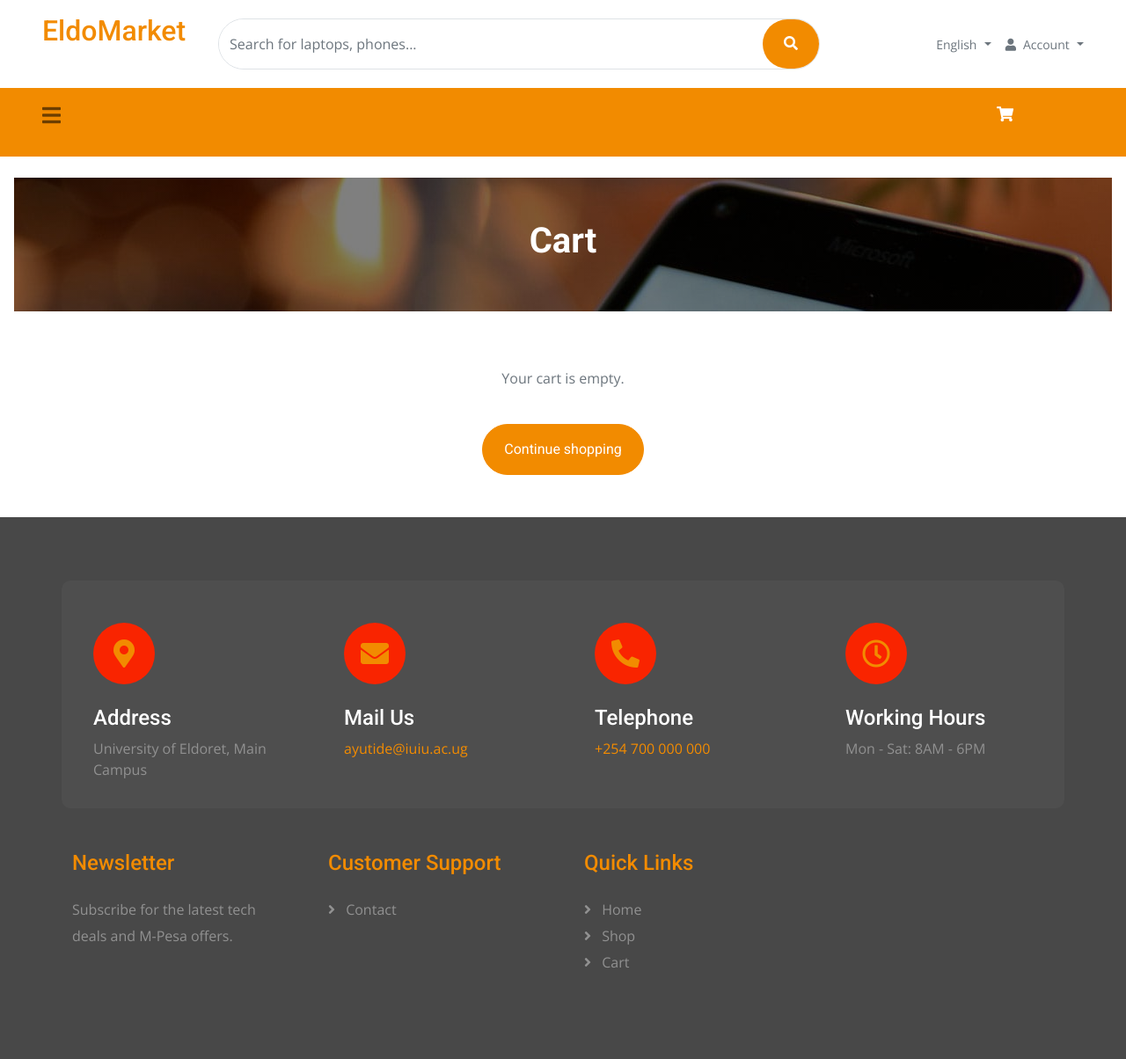
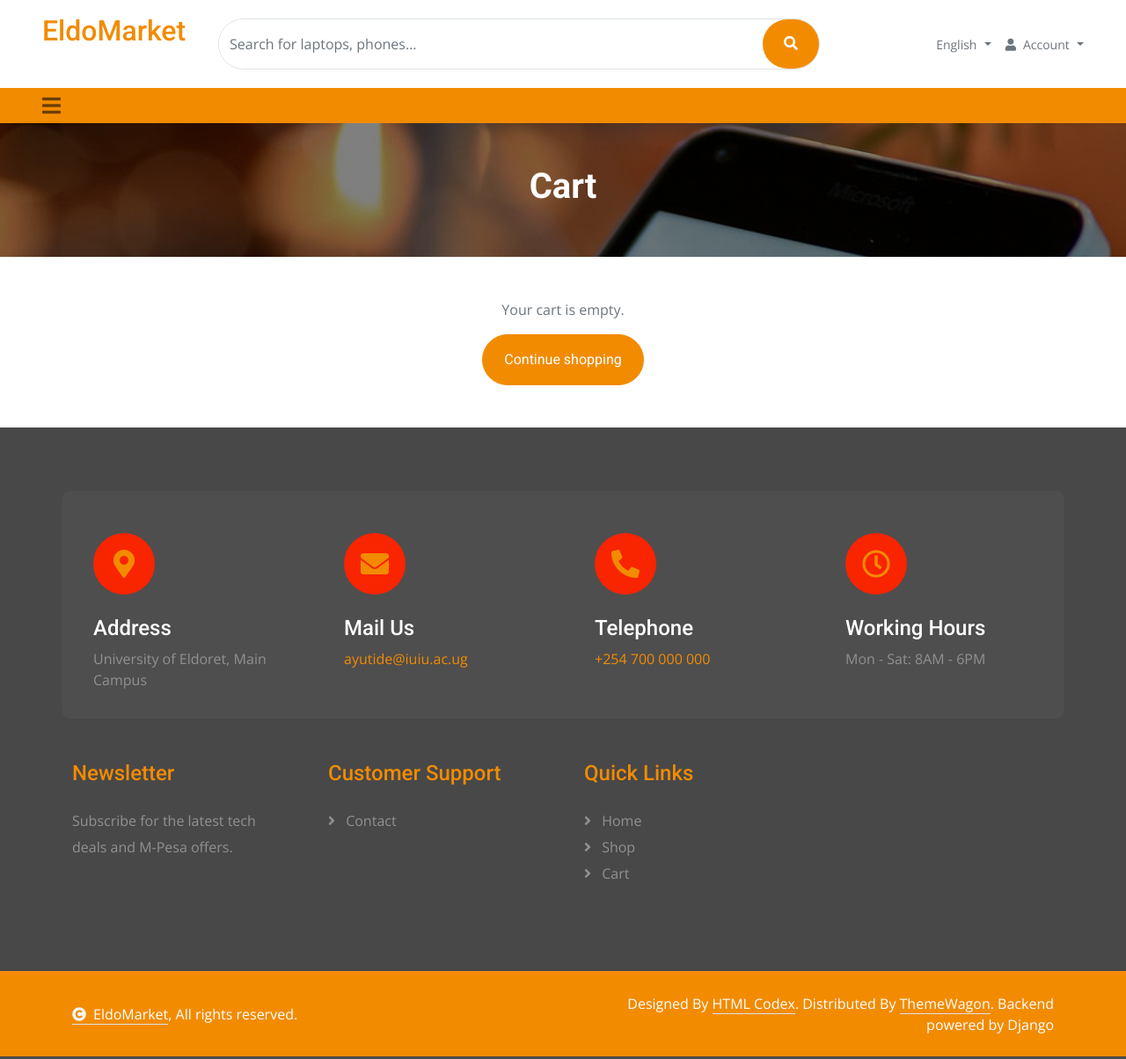
Before and after one commit to lawrenzo-pro/ecommerce_store, a Django app: page /cart/ in a window 1280 px wide. Shown: the top 1204 px of the page at 88% size. Run offline with Django 5.2, Linux system fonts and the light colour scheme; some libraries are stand-ins or nearby versions.

Commit message:
Refactor navbar layout in base.html and simplify cart link structure; update tests for stricter validation of layout elements.

```diff
--- a/templates/store/base.html
+++ b/templates/store/base.html
@@ -63,7 +63,7 @@
     <div class="container-fluid nav-bar p-0">
         <div class="row gx-0 bg-primary px-5 align-items-center">
             <div class="col-3 col-lg-3">
-                <nav class="navbar navbar-light position-relative" style="width: 250px;">
+                <nav class="navbar navbar-light position-relative">
                     <button class="navbar-toggler border-0 fs-4 px-0 text-start" type="button"
                         data-bs-toggle="collapse" data-bs-target="#allCat"
                         aria-label="{% translate 'Browse categories' %}">
@@ -80,20 +80,12 @@
                     </div>
                 </nav>
             </div>
-            <div class="col-12 col-lg-9">
-                <nav class="navbar navbar-expand-lg navbar-light bg-primary">
-                    <button class="navbar-toggler ms-auto" type="button" data-bs-toggle="collapse"
-                        data-bs-target="#navbarCollapse" aria-label="{% translate 'Toggle navigation' %}">
-                        <span class="fa fa-bars fa-1x"></span>
-                    </button>
-                    <div class="collapse navbar-collapse" id="navbarCollapse">
-                        <div class="navbar-nav ms-auto py-0 flex-row">
-                            <a href="{% url 'cart' %}" class="nav-item nav-link px-3{% if request.resolver_match.url_name == 'cart' %} active{% endif %}"
-                                aria-label="{% translate 'Cart' %}" title="{% translate 'Cart' %}">
-                                <i class="fas fa-shopping-cart"></i>
-                            </div>
-                        </div>
-                    </div>
+            <div class="col-9 col-lg-9">
+                <nav class="navbar navbar-light bg-primary justify-content-end">
+                    <a href="{% url 'cart' %}" class="nav-item nav-link px-3{% if request.resolver_match.url_name == 'cart' %} active{% endif %}"
+                        aria-label="{% translate 'Cart' %}" title="{% translate 'Cart' %}">
+                        <i class="fas fa-shopping-cart"></i>
+                    </a>
                 </nav>
             </div>
         </div>
```
Also changed, not shown: store/tests.py (+13 -1 lines).
